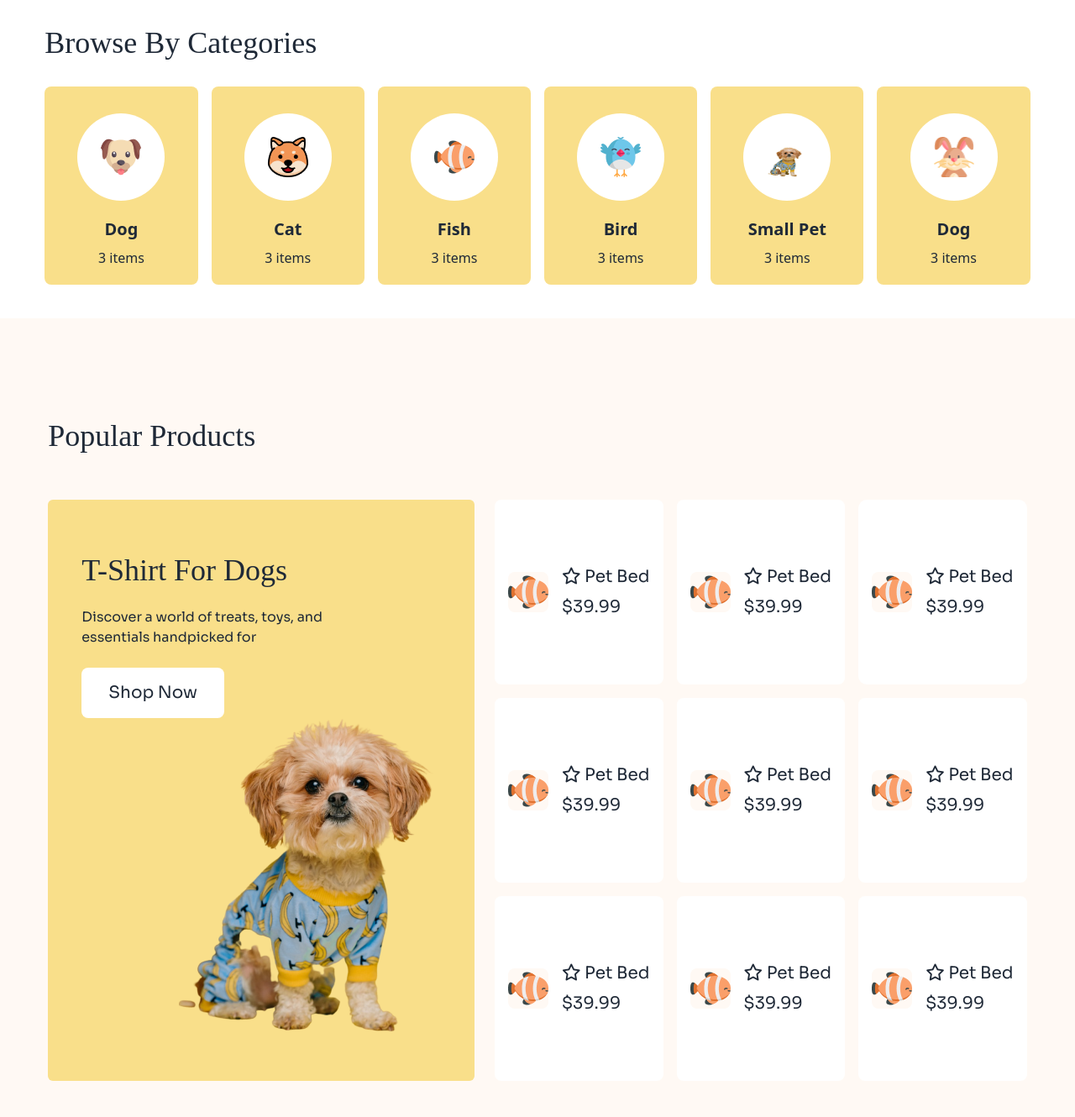
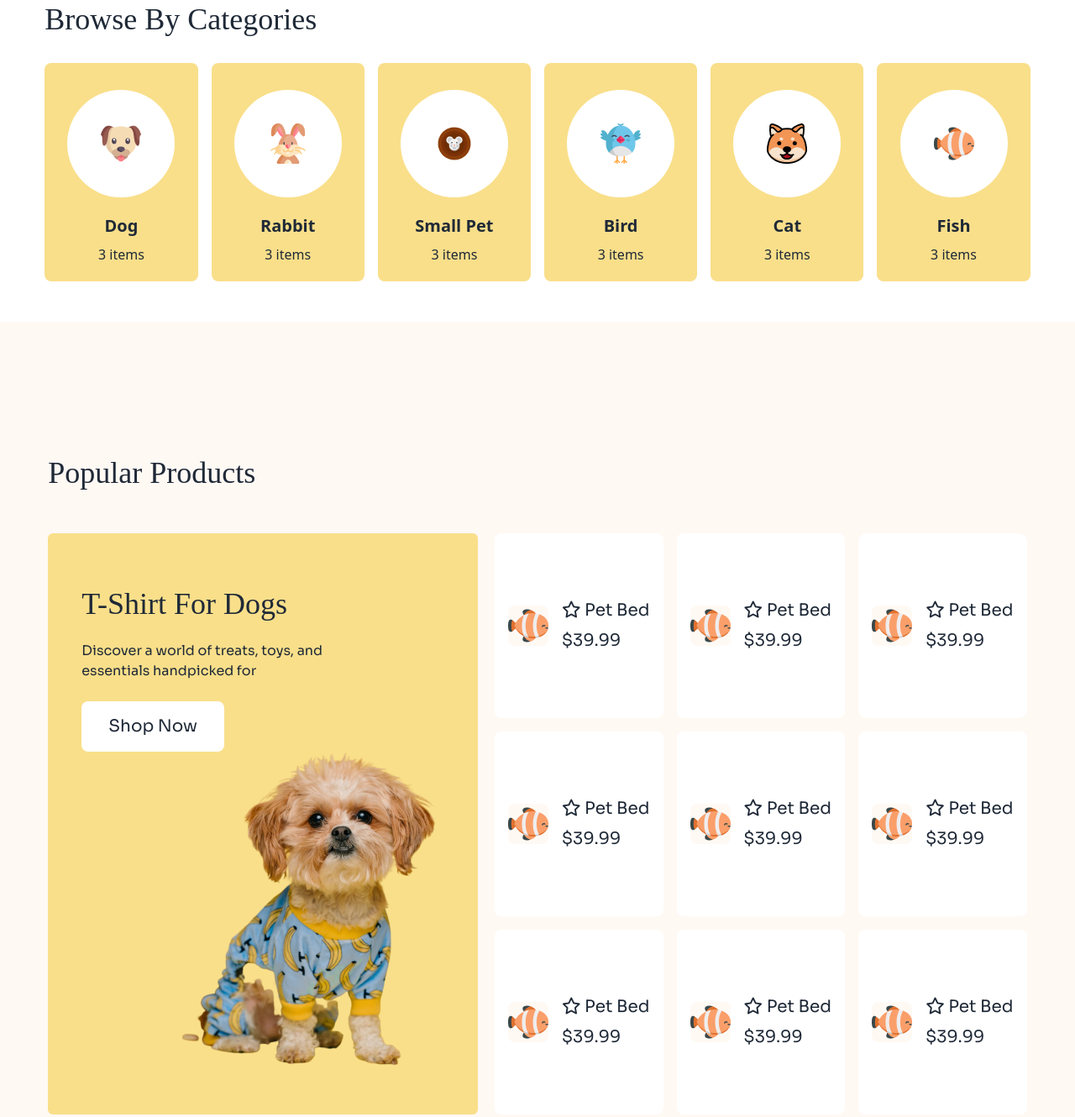
Before and after one commit to azam21918/Assignment-3, a plain HTML site: page index.html in a window 1280 px wide. Shown: the part 811-2141 px from the top of the page at 84% size. Drawn offline with nearby package versions, Linux system fonts and the light colour scheme; a web font is replaced by a local one.

Commit message:
i am add more text

```diff
--- a/index.html
+++ b/index.html
@@ -43,12 +43,12 @@
 
 <header>
   <!-- nav section done -->
-  <nav class="sora-normal bg-[#FFF9F4] md:py-7 border-b border-[#11111127] md:border-0">
+  <nav class="sora-normal bg-[#FFF9F4]">
     <div class="navbar w-11/12 mx-auto p-0">
       <div class="navbar-start">
         <a class="flex items-center gap-4 pl-0">
-          <img class="w-[47px] h-[47px]" src="c1-assets/logo-header.png" alt="">
-          <span class=" text-2xl hidden md:inline">
+          <img class="w-12 h-12" src="c1-assets/logo-header.png" alt="">
+          <span class=" text-2xl">
             Browse<span class="text-[#FFDC26]">4</span>Pets
           </span>
         </a>
@@ -76,9 +76,9 @@
               d="M21 21l-6-6m2-5a7 7 0 11-14 0 7 7 0 0114 0z" />
           </svg>
         </button>
-        <a class="py-3 px-8 rounded-lg text-xl hidden md:flex ml-4 bg-[#FFF9F4] border border-[#FFDC26]">Login</a>
+        <a class="py-3 px-8 rounded-lg text-xl hidden md:flex  bg-[#FFF9F4] border border-[#FFDC26]">Login</a>
         <a class="py-3 px-8 rounded-lg text-xl hidden md:flex ml-4 bg-[#FFDC26]">Register</a>
-        <!-- menu-bar -->
+        <!-- menu bar -->
         <div tabindex="0" role="button" class="btn btn-ghost md:hidden pr-0">
           <svg xmlns="http://www.w3.org/2000/svg" class="h-8 w-8" fill="none" viewBox="0 0 24 24" stroke="currentColor">
             <path stroke-linecap="round" stroke-linejoin="round" stroke-width="2" d="M4 6h16M4 12h8m-8 6h16" />
@@ -88,33 +88,33 @@
     </div>
   </nav>
   <!-- Banner done-->
-  <section class="w-full  flex lg:w-100% ">
+  <section class="w-full  flex lg:w-100% mt-7 ">
     <div class="w-11/12 mx-auto p-0">
       <div class=" px-3 py-3 relative  lg:absolute  ">
-        <h1 class="ADLam-normal text-3xl md:text-5xl lg:text-7xl">Pamper Your Pet,<br>Because They Deserve<br>the Bes
+        <h1 class="ADLam-normal text-3xl md:text-4xl lg:text-6xl">Pamper Your Pet,<br>Because They Deserve<br>the Bes
         </h1>
-        <p class="text-sm md:text-xl lg:text-xl">Discover a world of treats, toys, and essentials handpicked for<br>your
+        <p class="text-sm md:text-l lg:text-xl mt-2">Discover a world of treats, toys, and essentials handpicked for<br>your
           furry friends. Shop now and make tails wag with joy!</p>
-        <button class="mt-4 bg-yellow-400 rounded-md px-2 py-2 md:px-4 lg:px-5 py-3 text-xl">Find a pet</button>
+        <button class="mt-4 bg-[#FFDC26] sora-normal rounded-lg px-2 md:px-4 lg:px-5 py-3 text-2xl">Find a pet</button>
       </div>
-      <div class="w-full">
-        <img src="./c1-assets/cat-big.png" class="m-auto w-fit" alt="">
+      <div class="w-1005">
+        <img src="c1-assets/cat-big.png" class="m-auto" alt="">
       </div>
     </div>
   </section>
 </header>
 <main>
-  <!-- Categories section  done-->
+  <!-- main section starts -->
   <section class="w-11/12 mx-auto mt-14 md:mt-30 my-10">
     <h2 class="text-2xl md:text-4xl mb-8 ADLam-normal">Browse By Categories</h2>
-    <!-- Card container -->
+    <!-- Cards-container -->
     <div class="grid grid-cols-2 md:grid-cols-6 gap-4">
       <!-- card 1 -->
       <div class="card bg-[#F9DF8A] pt-8 rounded-lg">
         <figure>
           <div
-            class=" w-[90px] h-[90px] md:w-[104px] md:h-[104px] bg-[#FFFFFF] rounded-full flex items-center justify-center">
-            <img src="c1-assets/dog-cartoon.png" class="md:w-12 md:h-12 w-[42px] h-[42px]">
+            class=" w-28 h-28 md:w-32 md:h-32 bg-[#FFFFFF] rounded-full flex items-center justify-center">
+            <img src="c1-assets/dog-cartoon.png" class="md:w-30 md:h-30 w-30 h-30">
           </div>
         </figure>
         <div class="card-body items-center text-center p-5">
@@ -123,15 +123,15 @@
         </div>
       </div>
       <!-- card 2 -->
-      <div class="card bg-[#F9DF8A] pt-8 rounded-lg">
+       <div class="card bg-[#F9DF8A] pt-8 rounded-lg">
         <figure>
           <div
-            class=" w-[90px] h-[90px] md:w-[104px] md:h-[104px] bg-[#FFFFFF] rounded-full flex items-center justify-center">
-            <img src="c1-assets/cat-cartoon.png" class="md:w-12 md:h-12 w-[42px] h-[42px]">
+            class=" w-28 h-28 md:w-32 md:h-32 bg-[#FFFFFF] rounded-full flex items-center justify-center">
+            <img src="c1-assets/rabbit-cartoon.png" class="md:w-30 md:h-30 w-30 h-30">
           </div>
         </figure>
         <div class="card-body items-center text-center p-5">
-          <h2 class="card-title text-xl">Cat</h2>
+          <h2 class="card-title text-xl">Rabbit</h2>
           <p>3 items</p>
         </div>
       </div>
@@ -139,12 +139,12 @@
       <div class="card bg-[#F9DF8A] pt-8 rounded-lg">
         <figure>
           <div
-            class=" w-[90px] h-[90px] md:w-[104px] md:h-[104px] bg-[#FFFFFF] rounded-full flex items-center justify-center">
-            <img src="c1-assets/fish-cartoon.png" class="md:w-12 md:h-12 w-[42px] h-[42px]">
+            class=" w-28 h-28 md:w-32 md:h-32 bg-[#FFFFFF] rounded-full flex items-center justify-center">
+            <img src="c1-assets/mouse-cartoon.png" class="md:w-30 md:h-30 w-30 h-30">
           </div>
         </figure>
         <div class="card-body items-center text-center p-5">
-          <h2 class="card-title text-xl">Fish</h2>
+          <h2 class="card-title text-xl">Small Pet</h2>
           <p>3 items</p>
         </div>
       </div>
@@ -152,8 +152,8 @@
       <div class="card bg-[#F9DF8A] pt-8 rounded-lg">
         <figure>
           <div
-            class=" w-[90px] h-[90px] md:w-[104px] md:h-[104px] bg-[#FFFFFF] rounded-full flex items-center justify-center">
-            <img src="c1-assets/bird-cartoon.png" class="md:w-12 md:h-12 w-[42px] h-[42px]">
+            class=" w-28 h-28 md:w-32 md:h-32 bg-[#FFFFFF] rounded-full flex items-center justify-center">
+            <img src="c1-assets/bird-cartoon.png" class="md:w-30 md:h-30 w-30 h-30">
           </div>
         </figure>
         <div class="card-body items-center text-center p-5">
@@ -165,12 +165,12 @@
       <div class="card bg-[#F9DF8A] pt-8 rounded-lg">
         <figure>
           <div
-            class=" w-[90px] h-[90px] md:w-[104px] md:h-[104px] bg-[#FFFFFF] rounded-full flex items-center justify-center">
-            <img src="c1-assets/cute-pet-small.png" class="md:w-12 md:h-12 w-[42px] h-[42px]">
+            class=" w-28 h-28 md:w-32 md:h-32 bg-[#FFFFFF] rounded-full flex items-center justify-center">
+            <img src="c1-assets/cat-cartoon.png" class="md:w-30 md:h-30 w-30 h-30">
           </div>
         </figure>
         <div class="card-body items-center text-center p-5">
-          <h2 class="card-title text-xl">Small Pet</h2>
+          <h2 class="card-title text-xl">Cat</h2>
           <p>3 items</p>
         </div>
       </div>
@@ -178,24 +178,24 @@
       <div class="card bg-[#F9DF8A] pt-8 rounded-lg">
         <figure>
           <div
-            class=" w-[90px] h-[90px] md:w-[104px] md:h-[104px] bg-[#FFFFFF] rounded-full flex items-center justify-center">
-            <img src="c1-assets/rabbit-cartoon.png" class="md:w-12 md:h-12 w-[42px] h-[42px]">
+            class=" w-28 h-28 md:w-32 md:h-32 bg-[#FFFFFF] rounded-full flex items-center justify-center">
+            <img src="c1-assets/fish-cartoon.png" class="md:w-30 md:h-30 w-30 h-30">
           </div>
         </figure>
         <div class="card-body items-center text-center p-5">
-          <h2 class="card-title text-xl">Dog</h2>
+          <h2 class="card-title text-xl">Fish</h2>
           <p>3 items</p>
         </div>
       </div>
+
     </div>
   </section>
-
-<!-- tending products section -->
+<!-- tending products section done-->
 <section class="bg-[#FFF9F4]">
-  <div class=" w-11/12 mx-auto mt-10 md:mt-30">
-    <div class="flex flex-col gap-6 mx-5 py-[120px] lg:mx-1">
-        <h1 class="ADLam-normal text-2xl md:text-4xl mb-8">Popular Products</h1>
-        <div class="flex justify-between flex-col  lg:flex-row gap-6">
+  <div class=" w-11/12 mx-auto mt-12 md:mt-30">
+    <div class="flex flex-col gap-5 mx-5 py-36 lg:mx-1">
+        <h1 class="ADLam-normal text-2xl md:text-4xl mb-8 mt-4">Popular Products</h1>
+        <div class="flex justify-between flex-col  lg:flex-row gap-5">
             <!--  left term  -->
             <div class="bg-[#F9DF8A] p-10  rounded-md flex-1 justify-center">
                 <div class="flex flex-col gap-6 mt-6">
@@ -214,14 +214,44 @@
             <div class=" grid grid-cols-2 lg:grid-cols-3 gap-4 sora-normal text-xl">
                 <div class="flex gap-4 items-center justify-between bg-white p-4 rounded-lg">
                     <div>
-                        <img class=" rounded-lg bg-[#FFF9F4]"
-                            src="c1-assets/fish-cartoon.png" alt="">
+                        <img class=" rounded-lg bg-[#FFF9F4]" src="c1-assets/fish-cartoon.png" alt="">
                     </div>
                     <div class="flex flex-col gap-2">
-                        <p>
-                          <i class="fa-regular fa-star"></i> Pet Bed
-                        </p>
-                        <p class="font-90 ">$39.99</p>
+                        <p><i class="fa-regular fa-star"></i> Pet Bed</p>
+                        <p class="text-xl">$39.99</p>
+                    </div>
+                  </div>
+                <div class="flex gap-4 items-center justify-between bg-white p-4 rounded-lg">
+                    <div>
+                        <img class="rounded-lg bg-[#FFF9F4]" src="c1-assets/fish-cartoon.png" alt="">
+                    </div>
+                    <div class="flex flex-col gap-2">
+                        <p><i class="fa-regular fa-star"></i> Pet Bed
+                        </p><p class="text-xl">$39.99</p>
+                    </div>
+                  </div>
+                <div class="flex gap-4 items-center justify-between bg-white p-4 rounded-[10px]">
+                    <div><img class="rounded-lg bg-[#FFF9F4]"src="c1-assets/fish-cartoon.png" alt="">
+                    </div>
+                    <div class="flex flex-col gap-2">
+                        <p><i class="fa-regular fa-star"></i> Pet Bed</p>
+                        <p class="text-xl">$39.99</p>
+                    </div>
+                  </div>
+                <div class="flex gap-4 items-center justify-between bg-white p-4 rounded-lg">
+                    <div><img class="rounded-lg bg-[#FFF9F4]"src="c1-assets/fish-cartoon.png" alt="">
+                    </div>
+                    <div class="flex flex-col gap-2">
+                        <p><i class="fa-regular fa-star"></i> Pet Bed</p>
+                        <p class="text-xl">$39.99</p>
+                    </div>
+                  </div>
+                <div class="flex gap-4 items-center justify-between bg-white p-4 rounded-lg">
+                    <div><img class="rounded-lg bg-[#FFF9F4]"src="c1-assets/fish-cartoon.png" alt="">
+                    </div>
+                    <div class="flex flex-col gap-2">
+                      <p><i class="fa-regular fa-star"></i> Pet Bed</p>
+                      <p class="text-xl">$39.99</p>
                     </div>
                   </div>
                 <div class="flex gap-4 items-center justify-between bg-white p-4 rounded-lg">
@@ -233,19 +263,7 @@
                         <p>
                           <i class="fa-regular fa-star"></i> Pet Bed
                         </p>
-                        <p class="font-90">$39.99</p>
-                    </div>
-                  </div>
-                <div class="flex gap-4 items-center justify-between bg-white p-4 rounded-[10px]">
-                    <div>
-                        <img class="rounded-lg bg-[#FFF9F4]"
-                            src="c1-assets/fish-cartoon.png" alt="">
-                    </div>
-                    <div class="flex flex-col gap-2">
-                        <p>
-                          <i class="fa-regular fa-star"></i> Pet Bed
-                        </p>
-                        <p class="font-90">$39.99</p>
+                        <p class="text-xl">$39.99</p>
                     </div>
                   </div>
                 <div class="flex gap-4 items-center justify-between bg-white p-4 rounded-lg">
@@ -257,7 +275,7 @@
                         <p>
                           <i class="fa-regular fa-star"></i> Pet Bed
                         </p>
-                        <p class="font-90">$39.99</p>
+                        <p class="text-xl">$39.99</p>
                     </div>
                   </div>
                 <div class="flex gap-4 items-center justify-between bg-white p-4 rounded-lg">
@@ -269,7 +287,7 @@
                         <p>
                           <i class="fa-regular fa-star"></i> Pet Bed
                         </p>
-                        <p class="font-90">$39.99</p>
+                        <p class="text-xl">$39.99</p>
                     </div>
                   </div>
                 <div class="flex gap-4 items-center justify-between bg-white p-4 rounded-lg">
@@ -281,43 +299,7 @@
                         <p>
                           <i class="fa-regular fa-star"></i> Pet Bed
                         </p>
-                        <p class="font-90">$39.99</p>
-                    </div>
-                  </div>
-                <div class="flex gap-4 items-center justify-between bg-white p-4 rounded-lg">
-                    <div>
-                        <img class="rounded-lg bg-[#FFF9F4]"
-                            src="c1-assets/fish-cartoon.png" alt="">
-                    </div>
-                    <div class="flex flex-col gap-2">
-                        <p>
-                          <i class="fa-regular fa-star"></i> Pet Bed
-                        </p>
-                        <p class="font-90">$39.99</p>
-                    </div>
-                  </div>
-                <div class="flex gap-4 items-center justify-between bg-white p-4 rounded-lg">
-                    <div>
-                        <img class="rounded-lg bg-[#FFF9F4]"
-                            src="c1-assets/fish-cartoon.png" alt="">
-                    </div>
-                    <div class="flex flex-col gap-2">
-                        <p>
-                          <i class="fa-regular fa-star"></i> Pet Bed
-                        </p>
-                        <p class="font-90">$39.99</p>
-                    </div>
-                  </div>
-                <div class="flex gap-4 items-center justify-between bg-white p-4 rounded-lg">
-                    <div>
-                        <img class="rounded-lg bg-[#FFF9F4]"
-                            src="c1-assets/fish-cartoon.png" alt="">
-                    </div>
-                    <div class="flex flex-col gap-2">
-                        <p>
-                          <i class="fa-regular fa-star"></i> Pet Bed
-                        </p>
-                        <p class="font-90">$39.99</p>
+                        <p class="text-xl">$39.99</p>
                     </div>
                   </div>
                 </div>
@@ -326,23 +308,19 @@
     </div>
   </div>
 </section>
-
-
-
-
-  <!-- every Day Low section -->
+  <!-- every Day Low section done -->
   <div class="w-11/12 mx-auto mt-14 md:mt-30">
     <h1 class="text-2xl md:text-4xl mb-8 ADLam-normal">Everyday low Price</h1>
     <!-- for card -->
     <div class="flex flex-col lg:flex-row items-center gap-6">
       <!-- for first card  -->
       <div
-        class="bg-gradient-to-br from-[#F8CCFB]  to-[#ACD2FD] w-full h-full p-4 rounded-[10px] flex justify-between items-center lg:flex-1">
+        class="bg-gradient-to-br from-[#F8CCFB]  to-[#ACD2FD] w-full h-full p-4 rounded-lg flex justify-between items-center lg:flex-1">
         <div class="flex flex-col-2 justify-around">
-          <div class="">
-            <p class="text-[22px] lg:text-[40px] text-dark">Under Price</p>
+          <div class="mt-12">
+            <p class="text-xl lg:text-2xl sora-normal text-dark">Under Price</p>
             <h2 class="text-xl md:text-2xl ADLam-normal">Pet Grooming Mitt</h2>
-            <h4 class="text-xl md:text-2xl  ADLam-normal text-white">(Easy Hair Removal)</h4>
+            <h4 class="text-xl md:text-xl  ADLam-normal text-white">(Easy Hair Removal)</h4>
             <h1 class="text-4xl md:text-4xl  ADLam-normal">$7.99</h1>
           </div>
           <div>
@@ -354,20 +332,19 @@
 
       <!-- for second card  -->
       <div
-        class="bg-gradient-to-br from-[#FFF9F4]  to-[#F9DF8A] w-full  h-3/4 p-4 rounded-[10px] flex justify-between items-center lg:flex-1 ">
+        class="bg-gradient-to-br from-[#FFF9F4]  to-[#F9DF8A] w-full  h-3/4 p-4 rounded-lg flex justify-between items-center lg:flex-1 ">
         <div class="flex flex-col-2 justify-around">
           <div class="">
-            <p class="text-[16px] ADLam-normal lg:text-[26px] text-dark">T-Shirt for Dogs</p>
-            <h1 class="text-4xl text-[#FFDC26] md:text-4xl  ADLam-normal">$7.99</h1>
+            <p class="text-3xl ADLam-normal lg:text-3xl text-dark">T-Shirt for Dogs</p>
+            <h1 class="text-3xl text-[#FFDC26] md:text-3xl  ADLam-normal">$7.99</h1>
           </div>
         </div>
-        <div>
+        <div class="mx-16 my-12">
           <img src="c1-assets/cute-pet-mid.png" alt="">
         </div>
       </div>
     </div>
   </div>
-
   <!-- movable card done -->
   <div class="bg-[#FFF9F4] px-8 lg:mx-[140px] rounded-[24px]
   relative translate-y-[50%]
@@ -385,7 +362,6 @@
     </div>
   </div>
 </main>
-
 <!-- footer section done-->
 <footer class=" bg-[#FFDC2680] text-dark ">
   <div class=" flex flex-col lg:flex-row gap-6 px-6 lg:items-end justify-between pt-80  pb-36 lg:mx-30">
@@ -409,7 +385,6 @@
     </div>
   </div>
 </footer>
-
 <body>
 
 </body>
```
